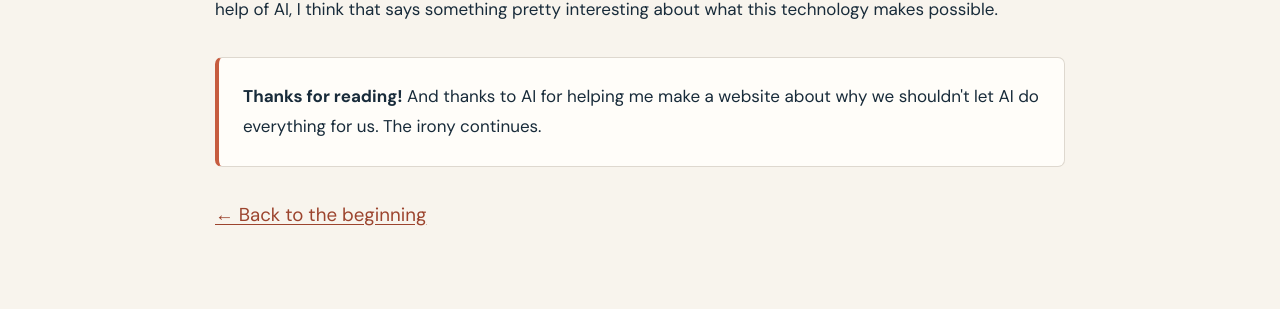
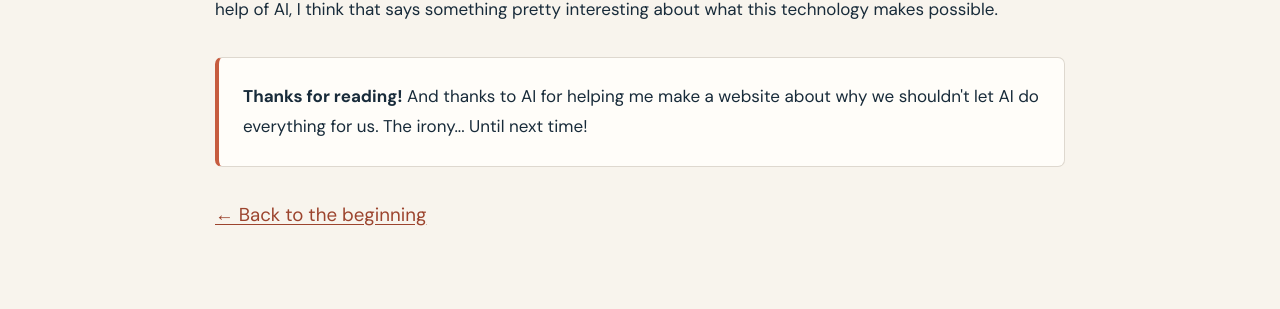
Before and after one commit to Darbyclose/comm-primer, a Jekyll site: the page built from how-i-built-this-site.md, in a window 1280 px wide and 900 px high, scrolled down 4801 px. Shown: the part 433-742 px from the top of the window. Built offline with Jekyll 4.4.1, drawn with Linux system fonts in a browser that asks for light colours; some of the changed text lies outside the part shown.

```diff
--- a/how-i-built-this-site.md
+++ b/how-i-built-this-site.md
@@ -1,6 +1,6 @@
 ---
 layout: default
-title: Behind the Site
+title: Behind the site
 permalink: /how-i-built-this-site/
 ---
 
@@ -145,7 +145,7 @@ permalink: /how-i-built-this-site/
   <p>And if a communication student with basically zero coding experience can build a website about AI with the help of AI, I think that says something pretty interesting about what this technology makes possible.</p>
 
   <div class="callout">
-    <strong>Thanks for reading!</strong> And thanks to AI for helping me make a website about why we shouldn't let AI do everything for us. The irony continues.
+    <strong>Thanks for reading!</strong> And thanks to AI for helping me make a website about why we shouldn't let AI do everything for us. The irony... Until next time!
   </div>
 </section>
 
```
